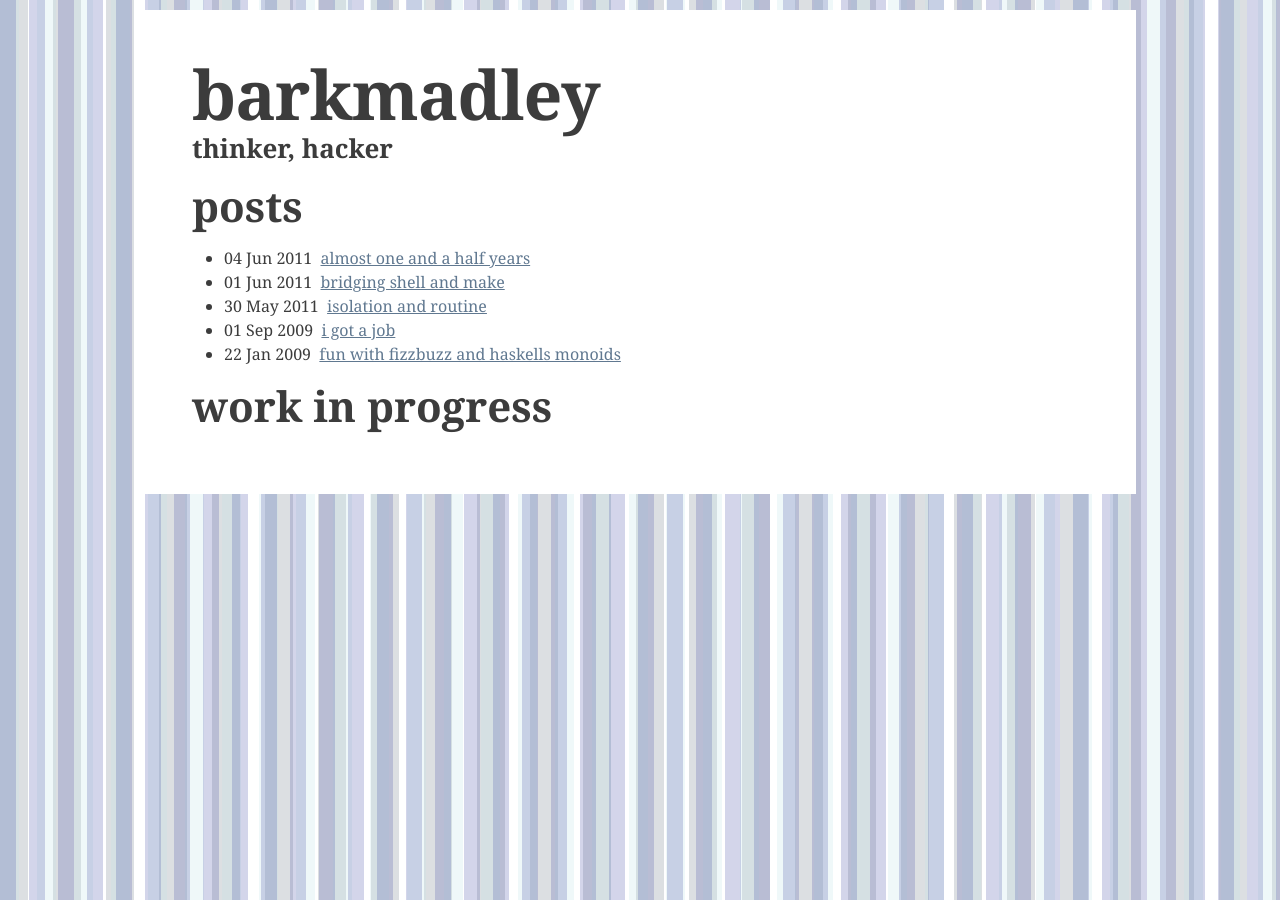
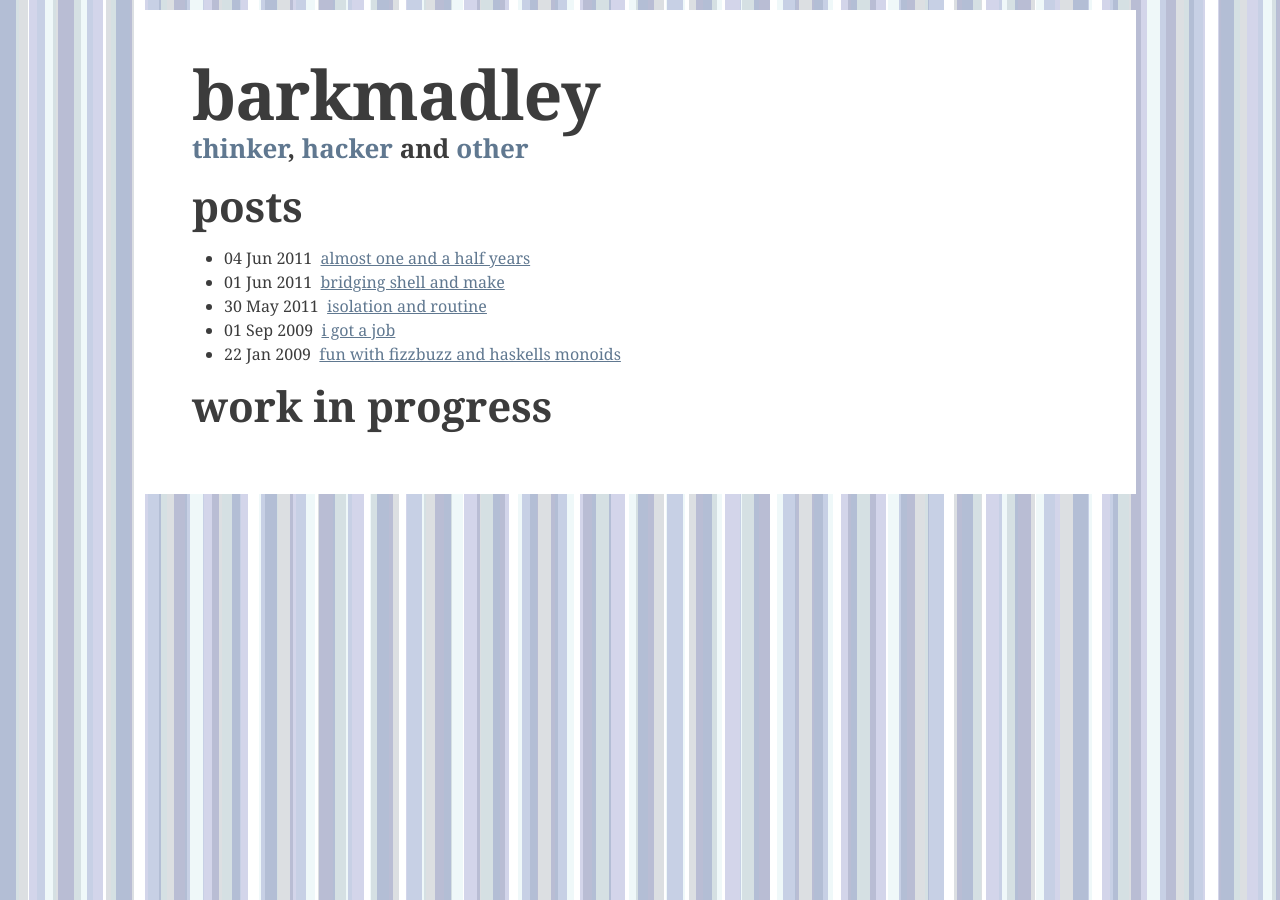
Before and after one commit to barkmadley/barkmadley.github.com, a Jekyll site: the page built from index.html, in a window 1280 px wide. Built offline with Jekyll 4.4.1, drawn with Linux system fonts in a browser that asks for light colours; nearby versions of some CDN libraries; Markdown is read by kramdown in place of the engine named in the settings.

Commit message:
added links.

```diff
--- a/_layouts/default.html
+++ b/_layouts/default.html
@@ -26,8 +26,8 @@
 
 
   <!-- CSS: implied media="all" -->
-  <link rel="stylesheet" href="/css/style.css?v=5">
-  <link rel="stylesheet" href="/css/pygments.css?v=5">
+  <link rel="stylesheet" href="/css/style.css?v=6">
+  <link rel="stylesheet" href="/css/pygments.css?v=6">
 
   <!-- Uncomment if you are specifically targeting less enabled mobile browsers
   <link rel="stylesheet" media="handheld" href="css/handheld.css?v=2">  -->
@@ -41,13 +41,18 @@
 
   <header>
     <h1>bark&shy;madley</h1>
-    <h3>thinker, hacker</h3>
+    <h3>
+      <a href="/">thinker</a>,
+      <a href="http://github.com/barkmadley">hacker</a> and
+      <a href="http://twitter.com/barrkmadley">other</a>
+    </h3>
   </header>
 
   {{ content }}
 
-  <!--<footer>-->
-  <!--</footer>-->
+  <footer>
+
+  </footer>
 
   <!-- JavaScript at the bottom for fast page loading -->
 
@@ -58,8 +63,8 @@
   <script src="/js/libs/knockout-1.2.1.js"></script>
 
   <!-- scripts concatenated and minified via ant build script-->
-  <script src="/js/plugins.js?v=5"></script>
-  <!--<script src="/js/script.js?v=5"></script>-->
+  <script src="/js/plugins.js?v=6"></script>
+  <!--<script src="/js/script.js?v=6"></script>-->
   <!-- end scripts-->
 
   <!--[if lt IE 7 ]>
--- a/css/style.css
+++ b/css/style.css
@@ -180,6 +180,10 @@ body {
 
 header, p, div.highlight, ul, ol {
   margin-bottom: 1em;
+}
+
+header h3 a {
+  text-decoration: none;
 }
 
 /* Typography presets
```
